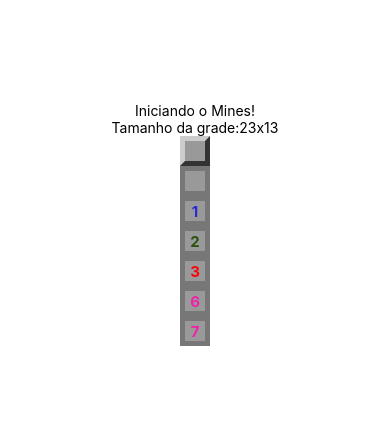
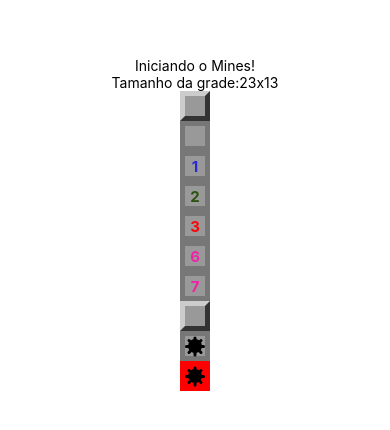
Before and after one commit to Gattekaa/curso-react-native-2, a React Native app: screen / in a window 390 px wide. Shown: the part 198-628 px from the top of the page. Built offline with nearby package versions, Linux system fonts and the light colour scheme.

Commit message:
Mine component

```diff
--- a/App.js
+++ b/App.js
@@ -18,6 +18,9 @@
       <Field opened nearMines={3} />
       <Field opened nearMines={6} />
       <Field opened nearMines={7} />
+      <Field mined />
+      <Field mined opened />
+      <Field mined opened exploded />
       <StatusBar style="auto" />
     </View>
   );
--- a/src/components/Field.js
+++ b/src/components/Field.js
@@ -1,12 +1,14 @@
 import { View, StyleSheet, Text } from "react-native";
 import params from "../params";
+import Mine from "./Mine";
 
 export default props => {
 
-  const { mined, opened, nearMines } = props
+  const { mined, opened, nearMines, exploded } = props
 
   const styleField = [styles.field]
   if (opened) styleField.push(styles.opened)
+  if (exploded) styleField.push(styles.exploded)
   if (styleField.length === 1) styleField.push(styles.regular)
 
   let color = null
@@ -20,12 +22,10 @@
 
   return (
     <View style={styleField}>
-      {!mined && opened && nearMines > 0 ?
-        <Text style={[styles.label, { color: color }]}>
-          {nearMines}
-        </Text>
-        : false
+      {!mined && opened && nearMines > 0 &&
+        <Text style={[styles.label, { color: color }]}>{nearMines}</Text>
       }
+      {mined && opened && <Mine />}
     </View>
   )
 }
@@ -52,5 +52,9 @@
   label: {
     fontWeight: 'bold',
     fontSize: params.fontSize,
+  },
+  exploded: {
+    backgroundColor: 'red',
+    borderColor: 'red'
   }
 })
--- /dev/null
+++ b/src/components/Mine.js
@@ -0,0 +1,35 @@
+import { View, StyleSheet } from "react-native"
+
+export default props => {
+  return (
+    <View style={styles.container}>
+      <View style={styles.coreMine} />
+      <View style={styles.line} />
+      <View style={[styles.line, { transform: [{ rotate: '45deg' }] }]} />
+      <View style={[styles.line, { transform: [{ rotate: '90deg' }] }]} />
+      <View style={[styles.line, { transform: [{ rotate: '135deg' }] }]} />
+    </View>
+  )
+}
+
+const styles = StyleSheet.create({
+  container: {
+    alignItems: 'center',
+    justifyContent: 'center',
+  },
+  coreMine: {
+    height: 14,
+    width: 14,
+    borderRadius: 10,
+    backgroundColor: 'black',
+    alignItems: 'center',
+    justifyContent: 'center'
+  },
+  line: {
+    position: 'absolute',
+    height: 3,
+    width: 20,
+    borderRadius: 3,
+    backgroundColor: 'black'
+  }
+})
```
